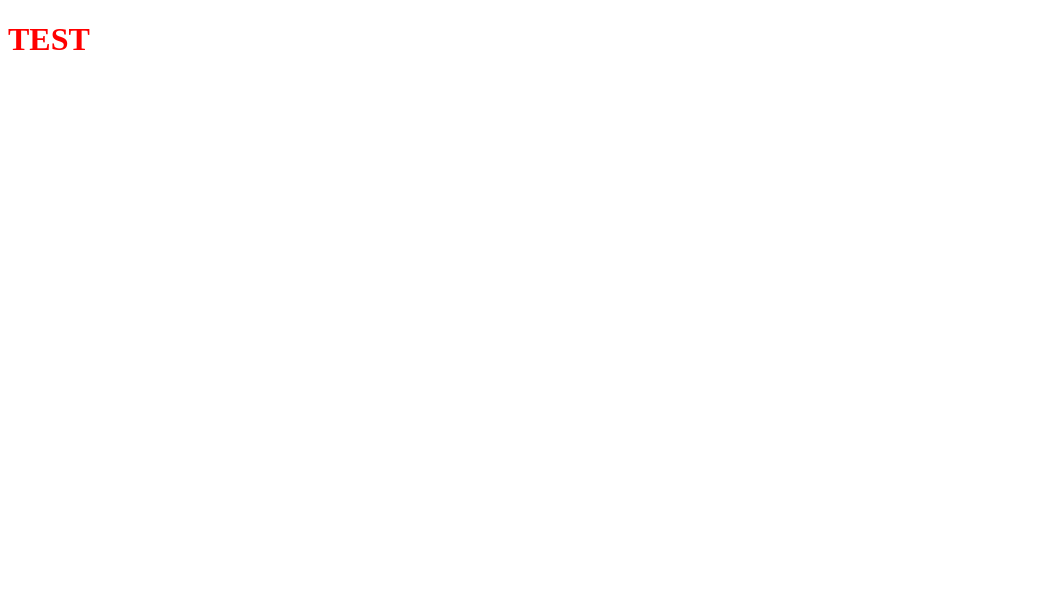
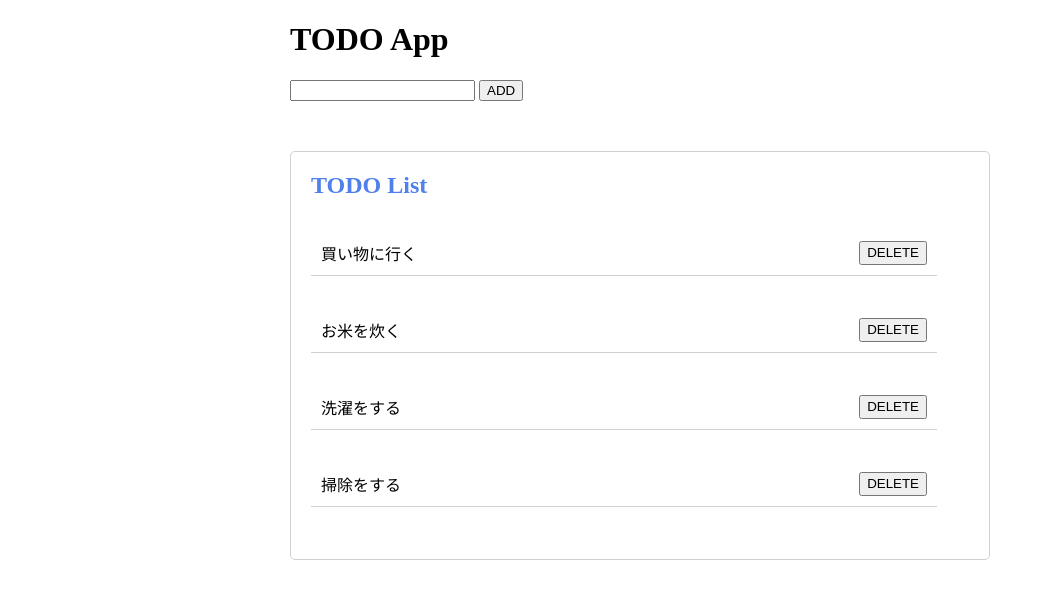
Before and after one commit to hajime3778/js-todo2, a plain HTML site: page index.html in a window 1280 px wide. Shown: the whole page, without its empty margins (0-1045 px from the left). Drawn offline with Linux system fonts and the light colour scheme.

Commit message:
add styles

```diff
--- a/index.html
+++ b/index.html
@@ -5,11 +5,25 @@
   <meta charset="UTF-8">
   <meta name="viewport" content="width=device-width, initial-scale=1.0">
   <link rel="stylesheet" href="style.css">
-  <title>Document</title>
+  <title>TODO App</title>
 </head>
 
 <body>
-  <h1>TEST</h1>
+  <div class="content">
+    <h1>TODO App</h1>
+    <input type="text" />
+    <button type="button">ADD</button>
+
+    <div class="todo-area">
+      <h2 class="todo-area-title">TODO List</h2>
+      <ul class="todo-ul">
+        <li class="todo-li">買い物に行く<button type="button">DELETE</button></li>
+        <li class="todo-li">お米を炊く<button type="button">DELETE</button></li>
+        <li class="todo-li">洗濯をする<button type="button">DELETE</button></li>
+        <li class="todo-li">掃除をする<button type="button">DELETE</button></li>
+      </ul>
+    </div>
+  </div>
   <script src="index.js"></script>
 </body>
 
--- a/style.css
+++ b/style.css
@@ -1,3 +1,30 @@
-h1 {
-  color: red;
+.content {
+  width: 700px;
+  margin: 0 auto;
 }
+
+.todo-area {
+  margin-top: 50px;
+  padding: 20px;
+  border: 1px solid #d1d1d1;
+  border-radius: 5px;
+}
+
+.todo-area-title {
+  color: #4f80eb;
+  margin: 0;
+}
+
+.todo-ul {
+  padding-inline-start: 0px;
+  padding-left: none;
+}
+
+.todo-li {
+  margin: 2rem 2rem 2rem 0;
+  padding: 10px;
+  border-bottom: 1px solid #d1d1d1;
+  list-style: none;
+  display: flex;
+  justify-content: space-between;
+}
```
